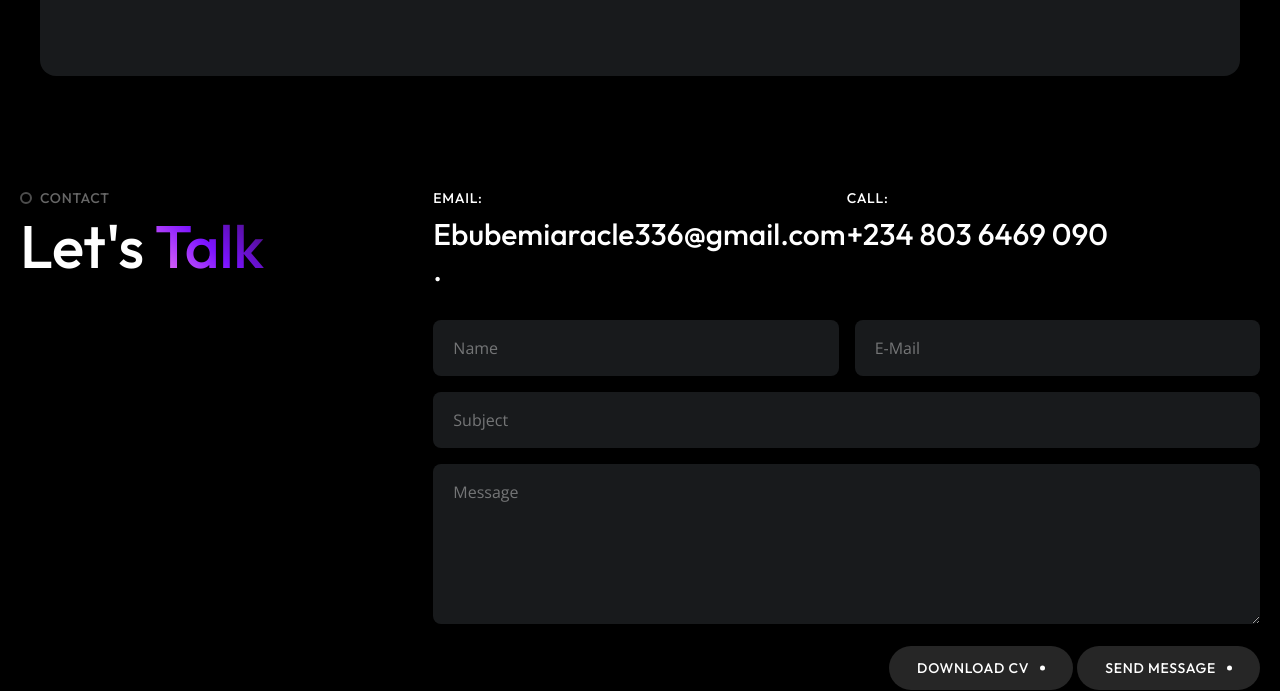
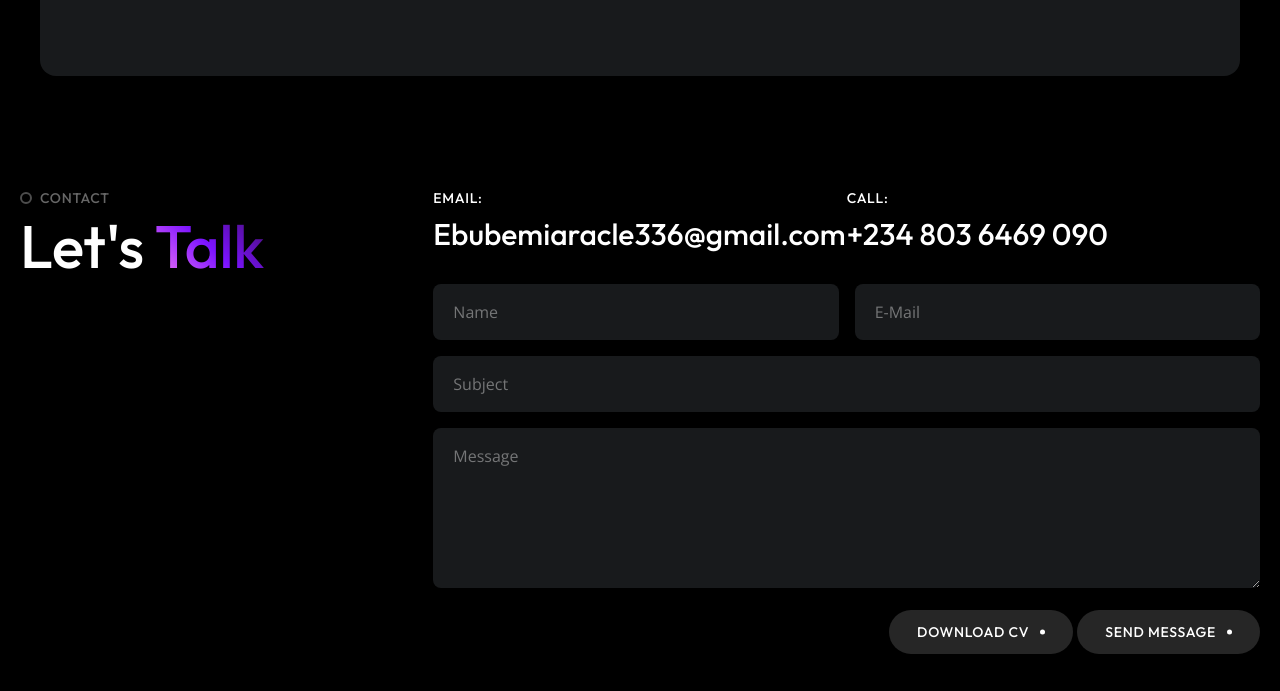
Before and after one commit to kingjnr001/portfolio, a plain HTML site: page index.html in a window 1280 px wide. Shown: the part 2396-3087 px from the top of the page. Drawn offline with nearby package versions, Linux system fonts and the light colour scheme; some packages are replaced by stand-ins of ours.

Commit message:
Save local change

```diff
--- a/index.html
+++ b/index.html
@@ -457,8 +457,9 @@
 				<div class="flex">
 					<div class="w-1/2">
 						<h6 class="font-outfit font-medium uppercase text-sm tracking-wider text-white mb-2">Email:</h6>
-						<h3 class="font-outfit font-medium text-2xl lg:text-3xl text-white">Ebubemiaracle336@gmail.com     .</h3>
+						<h3 class="font-outfit font-medium text-2xl lg:text-3xl text-white">Ebubemiaracle336@gmail.com</h3>
 					</div>
+					<br>
 					<div class="w-1/2">
 						<h6 class="font-outfit font-medium uppercase text-sm tracking-wider text-white mb-2">Call:</h6>
 						<h3 class="font-outfit font-medium text-2xl lg:text-3xl text-white">+234 803 6469 090</h3>
```
